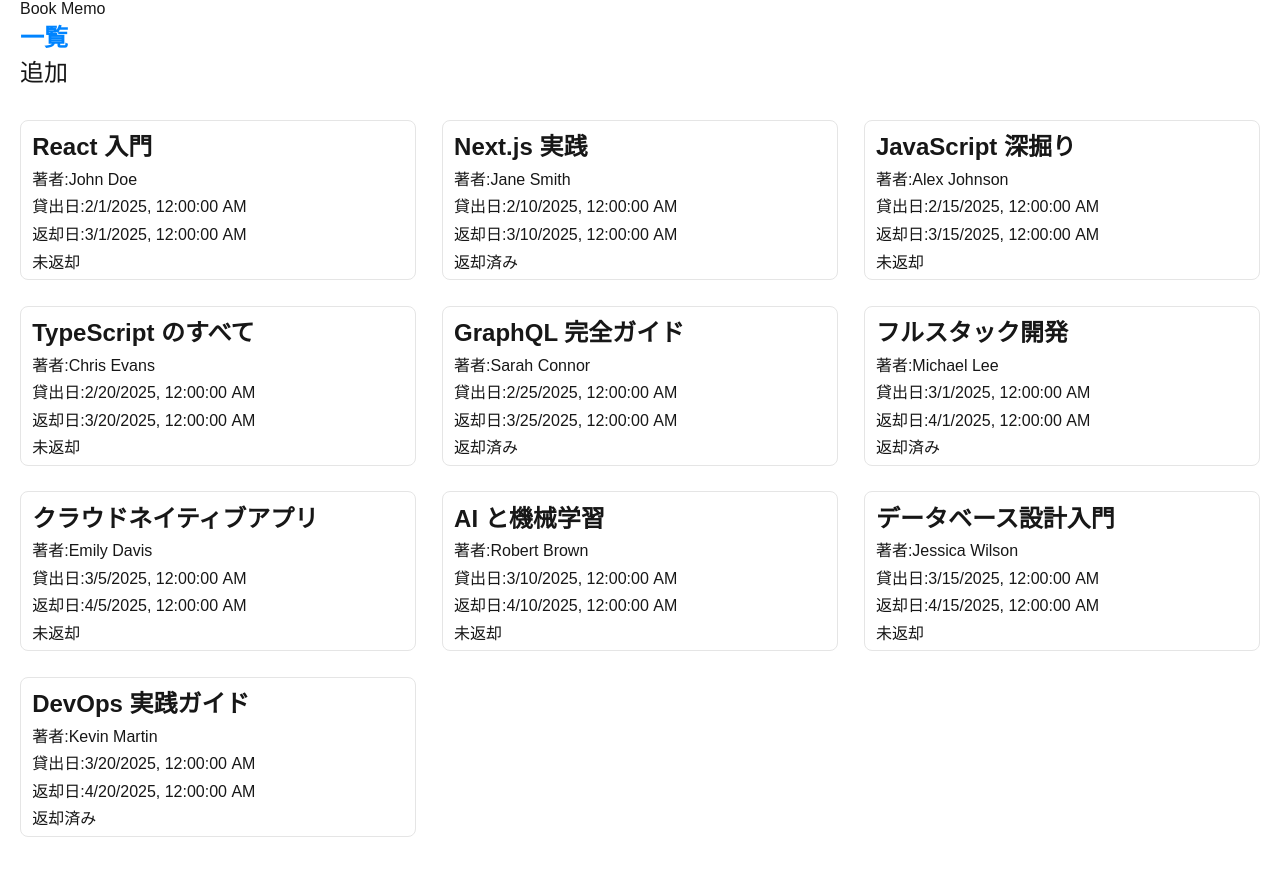
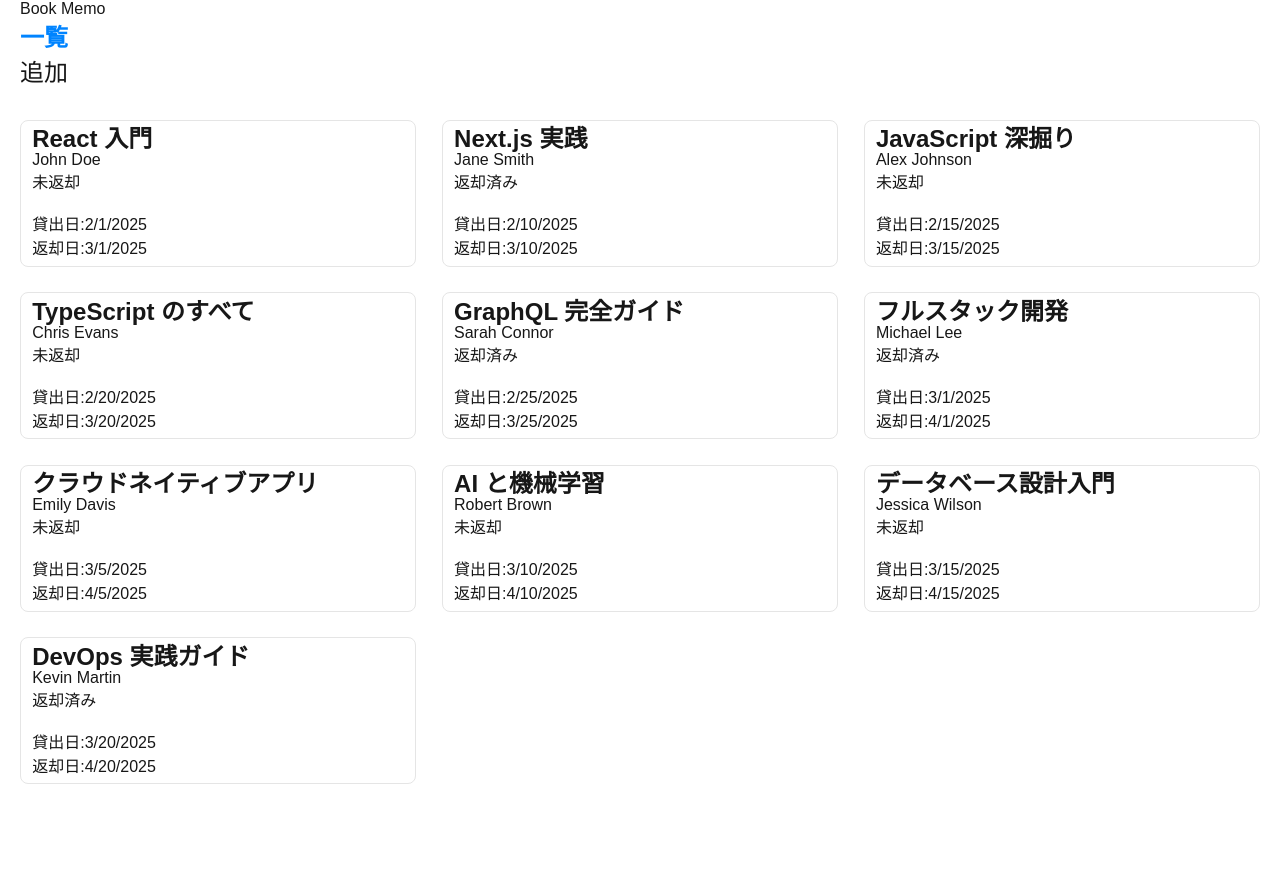
Before and after one commit to nosukeuehara/BooksMemo, a Next.js app: page / in a window 1280 px wide. After the commit the page ends 816 px from the top, so only its background shows below. Built offline with nearby package versions, Linux system fonts and the light colour scheme.

Commit message:
本の詳細ページとその他コンポーネントの修正

```diff
--- a/src/components/bookCard/BookCard.tsx
+++ b/src/components/bookCard/BookCard.tsx
@@ -4,24 +4,31 @@
 
 const BookCard = (props: { book: BookInfo }) => {
   return (
-    <a href={props.book.id} className={`${styles.bookCard}`}>
-      <div className={`${styles.bookCard__title}`}>
-        <h2>{props.book.title}</h2>
+    <a
+      href={props.book.id}
+      className={`${styles.bookCard}`}
+      aria-labelledby={`title-${props.book.id}`}
+      role="article"
+    >
+      <div
+        className={`${styles.bookInfo_contaier}`}
+        id={`title-${props.book.id}`}
+      >
+        <p className={`${styles.bookCard_title}`}>{props.book.title}</p>
+        <p className={`${styles.bookCard_author}`}>{props.book.author}</p>
+        <p className={`${styles.bookCard_status}`}>
+          {props.book.returned ? "返却済み" : "未返却"}
+        </p>
       </div>
-      <div className={`${styles.bookCard_authorContainer}`}>
-        <span>著者:</span>
-        <span>{props.book.author}</span>
-      </div>
+      <div>
         <div className={`${styles.bookCard_borrowedDateContainer}`}>
           <span>貸出日:</span>
-        <span>{props.book.borrowedDate.toLocaleString()}</span>
+          <span>{props.book.borrowedDate.toLocaleDateString()}</span>
         </div>
         <div className={`${styles.bookCard_dueDateContainer}`}>
           <span>返却日:</span>
-        <span>{props.book.dueDate.toLocaleString()}</span>
+          <span>{props.book.dueDate.toLocaleDateString()}</span>
         </div>
-      <div className={`${styles.bookCard_statusContainer}`}>
-        <span>{props.book.returned ? "返却済み" : "未返却"}</span>
       </div>
     </a>
   );
--- a/src/components/bookCard/bookCard.module.css
+++ b/src/components/bookCard/bookCard.module.css
@@ -1,11 +1,42 @@
 .bookCard {
-  display: flex;
-  flex-direction: column;
-  justify-content: space-between;
+  display: grid;
+  grid-template-columns: subgrid;
+  grid-template-rows: repeat(2, 1fr);
   width: 100%;
-  min-height: 10rem;
   padding: 0.4rem 0.7rem;
   border-radius: 0.5rem;
-  background-color: white;
+  background-color: #fff;
   border: 1px solid #e5e5e5;
+  align-content: space-around;
+  justify-content: space-between;
+  align-items: end;
+  transition: box-shadow 0.3s ease-in-out;
 }
+
+.bookCard:hover {
+  box-shadow: 0 0 0.5rem 0.1rem #e5e5e5;
+}
+
+.bookCard_title {
+  font-size: 1.5rem;
+  font-weight: bold;
+  line-height: 1.5rem;
+  transition: color 0.3s ease-in-out;
+}
+.bookCard_title:hover {
+  color: rgb(0, 132, 255);
+}
+
+.bookCard_author {
+  font-size: 1rem;
+}
+
+.bookCard_status {
+  font-size: 1rem;
+}
+
+.bookCard_dateContainer {
+  display: flex;
+  justify-content: space-between;
+  align-items: center;
+}
--- a/src/components/navi/Navigation.tsx
+++ b/src/components/navi/Navigation.tsx
@@ -11,7 +11,6 @@
 
 const Navigation = () => {
   const pathname = usePathname();
-  console.log(pathname);
   return (
     <nav className={styles.nav_container}>
       <ul>
--- a/src/components/navi/navigation.module.css
+++ b/src/components/navi/navigation.module.css
@@ -1,15 +1,8 @@
 .nav_container {
-  position: fixed;
+  position: relative;
+  padding-right: 0;
   bottom: 0;
-}
-
-@media screen and (min-width: 768px) {
-  .nav_container {
-    position: relative;
-    padding-right: 0;
-    bottom: 0;
-    right: 0;
-  }
+  right: 0;
 }
 
 .nav_item {
```
Also changed, not shown: src/app/[bookId]/page.tsx (+17 -6 lines), src/components/bookInfoViewer/BookInfoViewer.tsx (added, +19 -0 lines), src/components/bookInfoViewer/bookInfoViewer.module.css (added, +23 -0 lines). Lines whose indentation alone changed are shown as unchanged.
